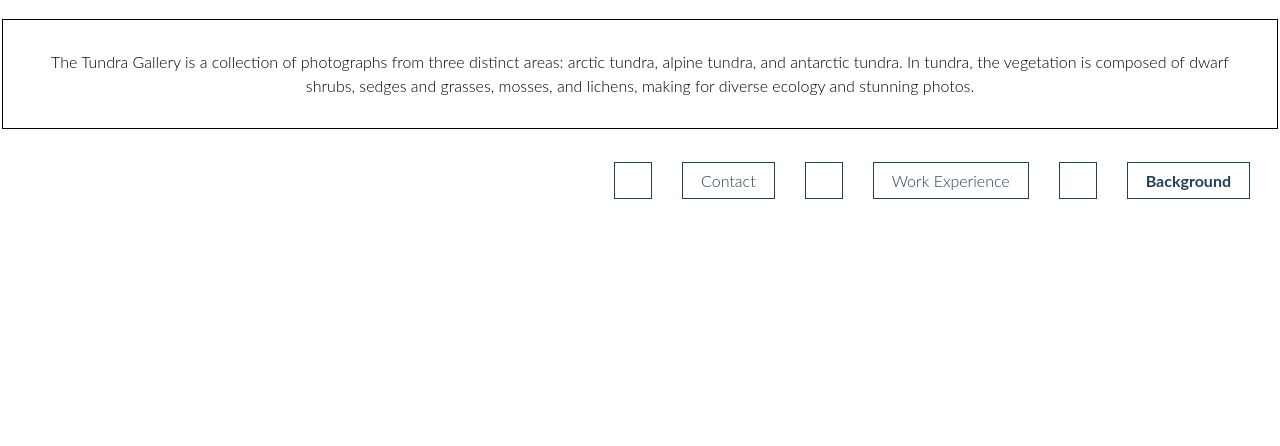
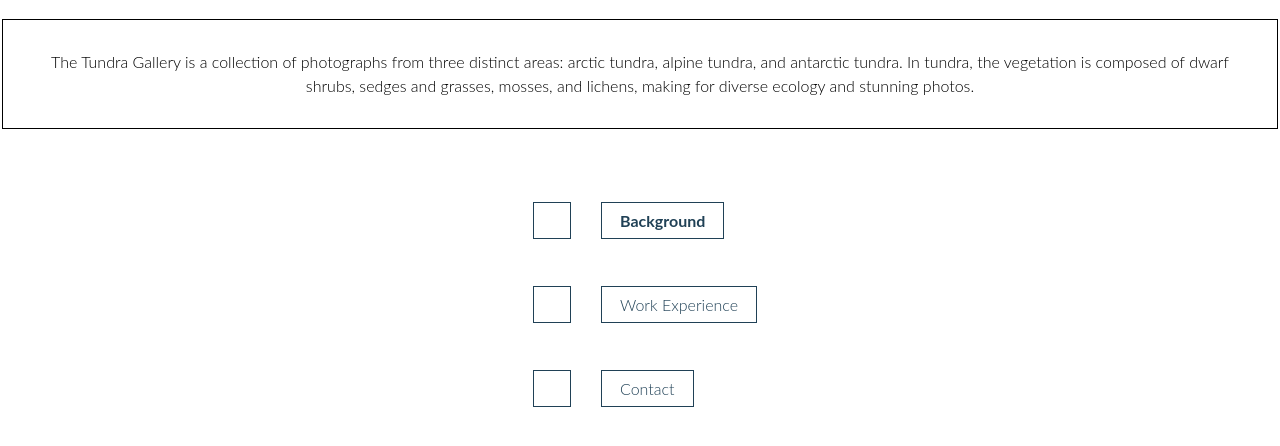
Before and after one commit to Clement5044/Clement5044.github.io, a plain HTML site: page index.html in a window 1280 px wide. Shown: the part 72-518 px from the top of the page. Drawn offline with Linux system fonts and the light colour scheme.

Commit message:
fix nav buttons

```diff
--- a/index.html
+++ b/index.html
@@ -14,14 +14,11 @@
     <div class="gallery">
     </div>
 
-      <nav>
+      <nav class="navbar">
         <ul>
-          <li><a href="#"><b><div class="navbtn"><a>Background</a>
-          </div></b></a></li>
-          <li><a href="#"><div class="navbtn"><a>Work Experience</a>
-          </div></a></li>
-          <li><a href="#"><div class="navbtn"><a>Contact</a>
-          </div></a></li>
+          <li><a href="background.html"><b><div class="navbtn"><a>Background</a></div></b></a></li>
+          <li><a href="workExperience.html"><div class="navbtn"><a>Work Experience</a></div></a></li>
+          <li><a href="contact.html"><div class="navbtn"><a>Contact</a></div></a></li>
         </ul>
     </nav>
   </body>
--- a/main.css
+++ b/main.css
@@ -62,7 +62,13 @@ nav ul {
 }
 
 .navbtn {
-  float: right;
+
+}
+
+.navbar {
+  display: flex;
+  flex-wrap: wrap;
+  justify-content: center;
 }
 
 .navbtn a {
```
